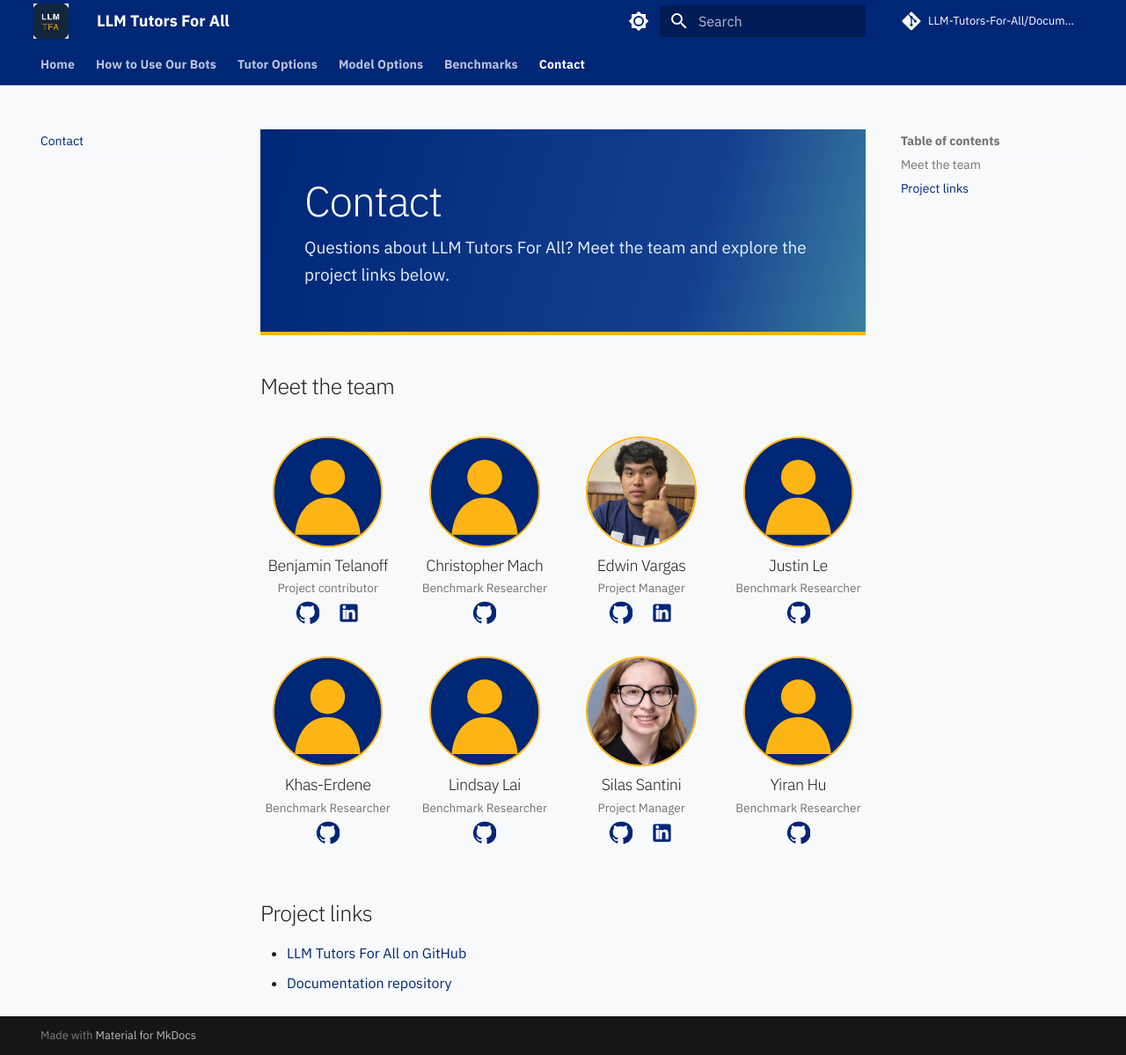
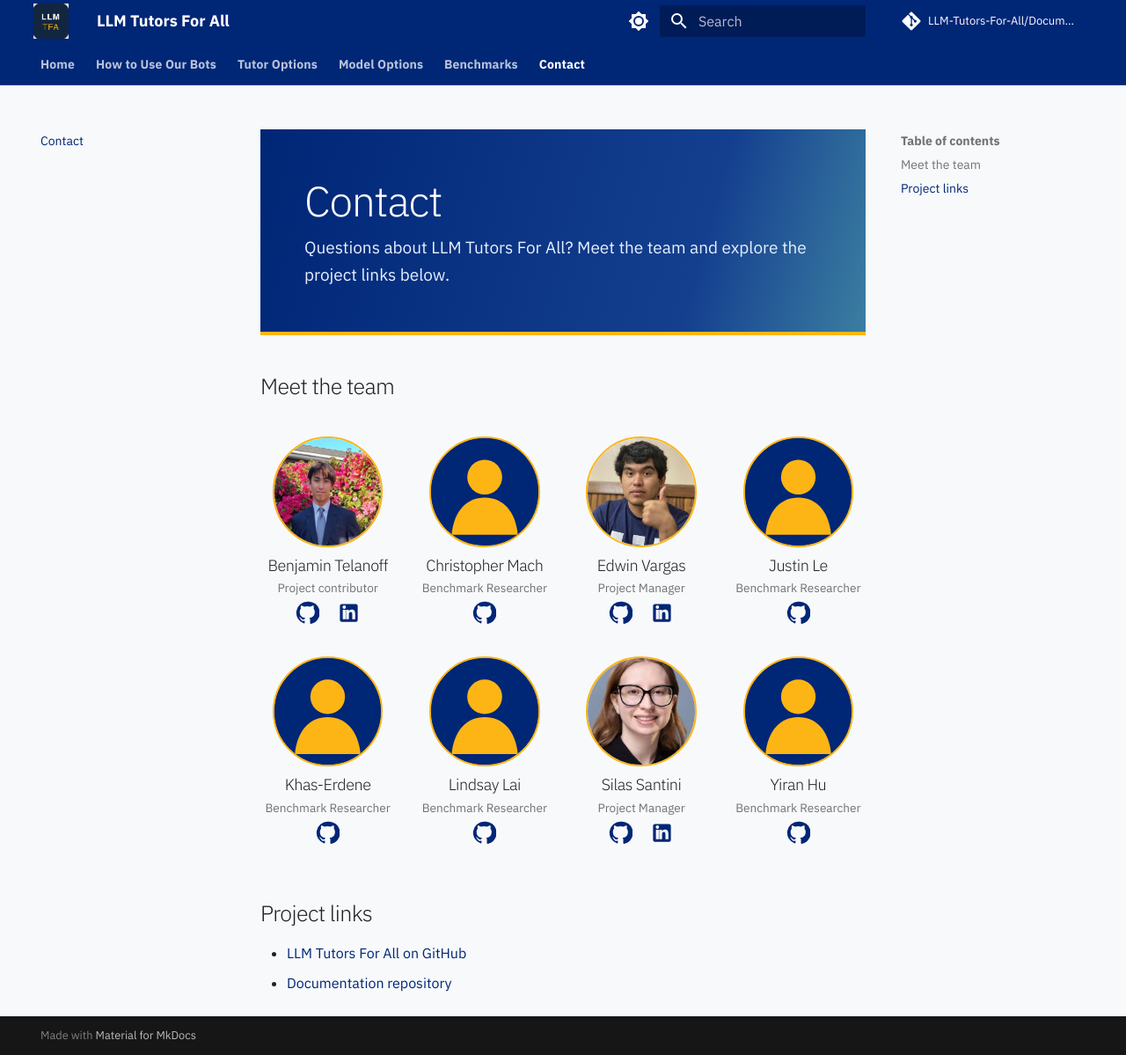
Before and after one commit to LLM-Tutors-For-All/Documentation, an MkDocs documentation site: the page built from docs/contact.md, in a window 1280 px wide and 1199 px high. Shown: the whole window at 88% size. Built offline with MkDocs 1.6.1 and Material for MkDocs 9.7.7, drawn with Linux system fonts in a browser that asks for light colours; comment, search, counter and statistics services are not loaded.

Commit message:
feat(benjamin photo)

```diff
--- a/docs/contact.md
+++ b/docs/contact.md
@@ -12,7 +12,7 @@ links below.
 <div class="contact-grid">
 
 <article class="contact-card">
-  <img src="../assets/contributors/profile-placeholder.svg" alt="Profile picture placeholder">
+  <img src="../assets/contributors/benjamin-telanoff.png" alt="Benjamin Telanoff">
   <div>
     <h2>Benjamin Telanoff</h2>
     <p>Project contributor</p>
```
Also changed, not shown: docs/assets/contributors/benjamin-telanoff.png (added).
